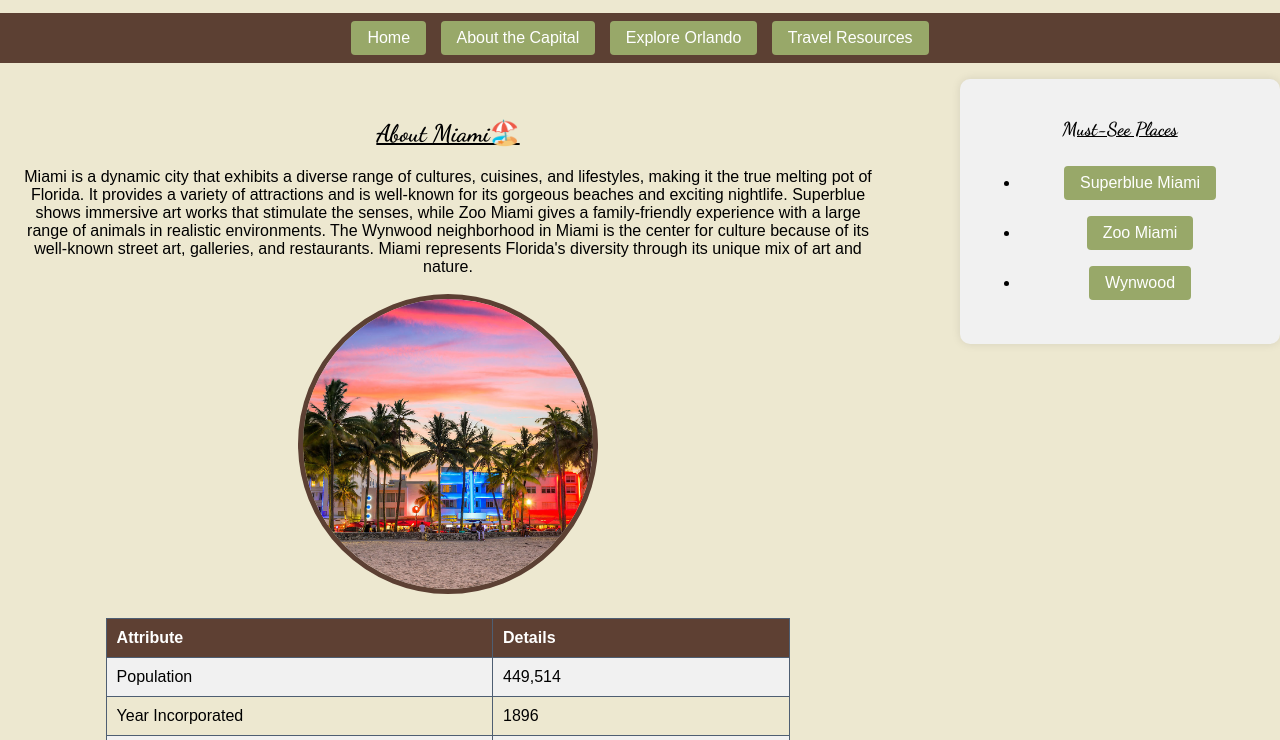
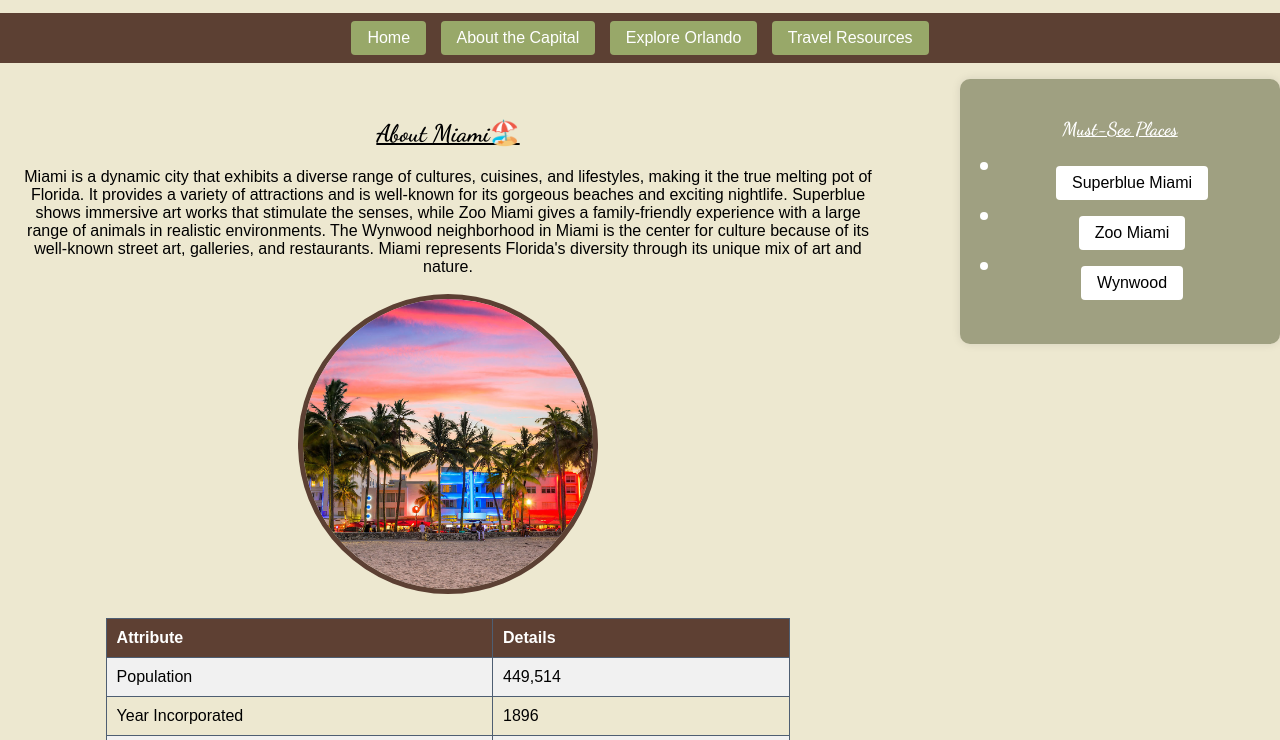
Before and after one commit to RiyaWat/D277, a plain HTML site: page miami.html in a window 1280 px wide. Shown: the part 60-800 px from the top of the page. Drawn offline with Linux system fonts and the light colour scheme; a web font is replaced by a local one.

Commit message:
Edited styles in order to have more cohesive styling and fixed spacing for nav buttons

```diff
--- a/miami.html
+++ b/miami.html
@@ -57,9 +57,9 @@
     <aside>
         <h3>Must-See Places</h3>
         <ul>
-            <li><a href="https://www.superblue.com/" target="_blank" alt="Superblue Miami">Superblue Miami</a></li>
-            <li><a href="https://www.zoomiami.org/" target="_blank" alt="Zoo Miami">Zoo Miami</a></li>
-            <li><a href="https://www.miamiandbeaches.com/neighborhoods/wynwood" target="_blank" alt="Wynwood">Wynwood</a></li>
+            <li><a href="https://www.superblue.com/" target="_blank" class="white-button" alt="Superblue Miami">Superblue Miami</a></li>
+            <li><a href="https://www.zoomiami.org/" target="_blank" class="white-button" alt="Zoo Miami">Zoo Miami</a></li>
+            <li><a href="https://www.miamiandbeaches.com/neighborhoods/wynwood" target="_blank" class="white-button" alt="Wynwood">Wynwood</a></li>
         </ul>
     </aside>
 </body>
--- a/resources.css
+++ b/resources.css
@@ -32,6 +32,7 @@ h2{
 h3{
     font-family: 'Dancing Script';
     text-decoration: underline;
+    color: white;
 }
 
 nav {
@@ -68,18 +69,61 @@ a {
 }
 
 a:hover, a:focus {
-    background-color: rgba(78, 94, 114, 1);
+    background-color: rgb(110, 124, 74);
+}
+
+.white-button {
+    background-color: white;
+    color: black;
+    padding: 0.5rem 1rem;
+    border-radius: 0.25rem;
+    text-decoration: none;
+    display: inline-block;
+    transition: background-color 0.2s, color 0.2s;
+}
+
+.white-button:hover,
+.white-button:focus {
+    background-color: #eedec5;
+    color: white;
 }
 
 aside {
     float: right;
     width: 25%;
-    background-color: #f1f1f1;
+    background-color: #9fa081;
     padding: 20px;
     box-shadow: 0 0 10px rgba(0, 0, 0, 0.1);
     box-sizing: border-box;
     border-radius: 10px;
 }
+
+aside ul {
+    list-style-type: none;
+    padding-left: 0;
+}
+
+aside ul li {
+    position: relative;
+    padding-left: 1.5em;
+    color: white;
+}
+
+aside ul li::before {
+    content: '';
+    position: absolute;
+    left: 0;
+    top: 0.2em;
+    width: 0.5em;
+    height: 0.5em;
+    background-color: white;
+    border-radius: 50%;
+}
+
+aside ol li::marker {
+    color: white;
+}
+
 
 footer {
     clear: both;
--- a/styles.css
+++ b/styles.css
@@ -30,6 +30,7 @@ h2{
 }
 
 h3{
+    color: white;
     font-family: 'Dancing Script';
     text-decoration: underline;
 }
@@ -60,8 +61,25 @@ a {
     transition: background-color 0.2s;
 }
 
+
 a:hover, a:focus {
-    background-color: rgba(78, 94, 114, 1);
+    background-color: rgb(110, 124, 74);
+}
+
+.white-button {
+    background-color: white;
+    color: black;
+    padding: 0.5rem 1rem;
+    border-radius: 0.25rem;
+    text-decoration: none;
+    display: inline-block;
+    transition: background-color 0.2s, color 0.2s;
+}
+
+.white-button:hover,
+.white-button:focus {
+    background-color: #eedec5;
+    color: white;
 }
 
 main {
@@ -74,11 +92,37 @@ main {
 aside {
     float: right;
     width: 25%;
-    background-color: #f1f1f1;
+    background-color: #9fa081;
     padding: 20px;
     box-shadow: 0 0 10px rgba(0, 0, 0, 0.1);
     box-sizing: border-box;
     border-radius: 10px;
+}
+
+aside ul {
+    list-style-type: none;
+    padding-left: 0;
+}
+
+aside ul li {
+    position: relative;
+    padding-left: 1.5em;
+    color: white;
+}
+
+aside ul li::before {
+    content: '';
+    position: absolute;
+    left: 0;
+    top: 0.2em;
+    width: 0.5em;
+    height: 0.5em;
+    background-color: white;
+    border-radius: 50%;
+}
+
+aside ol li::marker {
+    color: white;
 }
 
 footer {
```
Also changed, not shown: capital.html (+3 -3 lines), orlando.html (+3 -3 lines), resources.html (+2 -2 lines).
